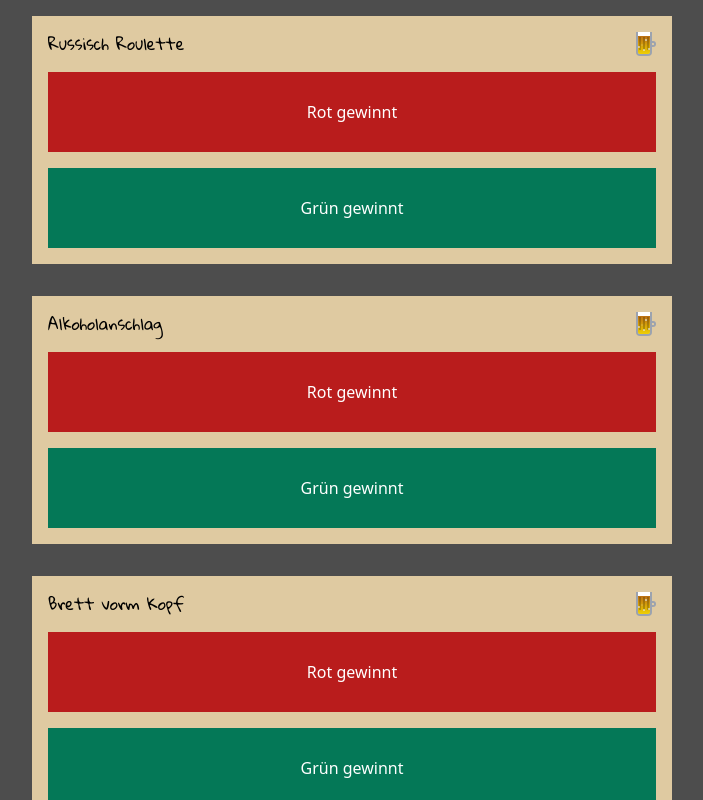
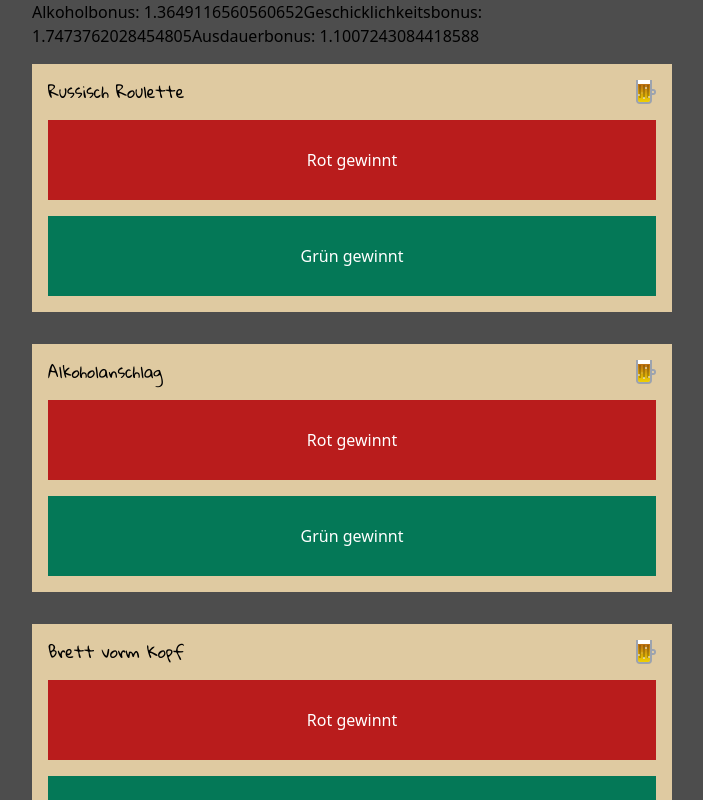
Before and after one commit to KeStoerm/Bierlympiade, a React (Create React App) app: page /game in a window 1280 px wide. Shown: the top 800 px of the page, without its empty margins (288-991 px from the left). Built offline with nearby package versions, Linux system fonts and the light colour scheme.

Commit message:
showing boni

```diff
--- a/src/views/EventView.tsx
+++ b/src/views/EventView.tsx
@@ -9,6 +9,9 @@ export const EventView = (): JSX.Element => {
   const sortedGames = flatten(map(generatedGames.filledPointBuckets, bucket => map(bucket.games, game => ({game, val: bucket.value}))));
 
   return <div className="w-screen md:w-1/2 ">
+    {`Alkoholbonus: ${generatedGames.alcBonus}`}
+    {`Geschicklichkeitsbonus: ${generatedGames.dexBonus}`}
+    {`Ausdauerbonus: ${generatedGames.endBonus}`}
     {map(sortedGames, gameWrapper => <div className="py-4"><GameCard game={gameWrapper.game} points={gameWrapper.val}/></div>)}
   </div>
 }
```
